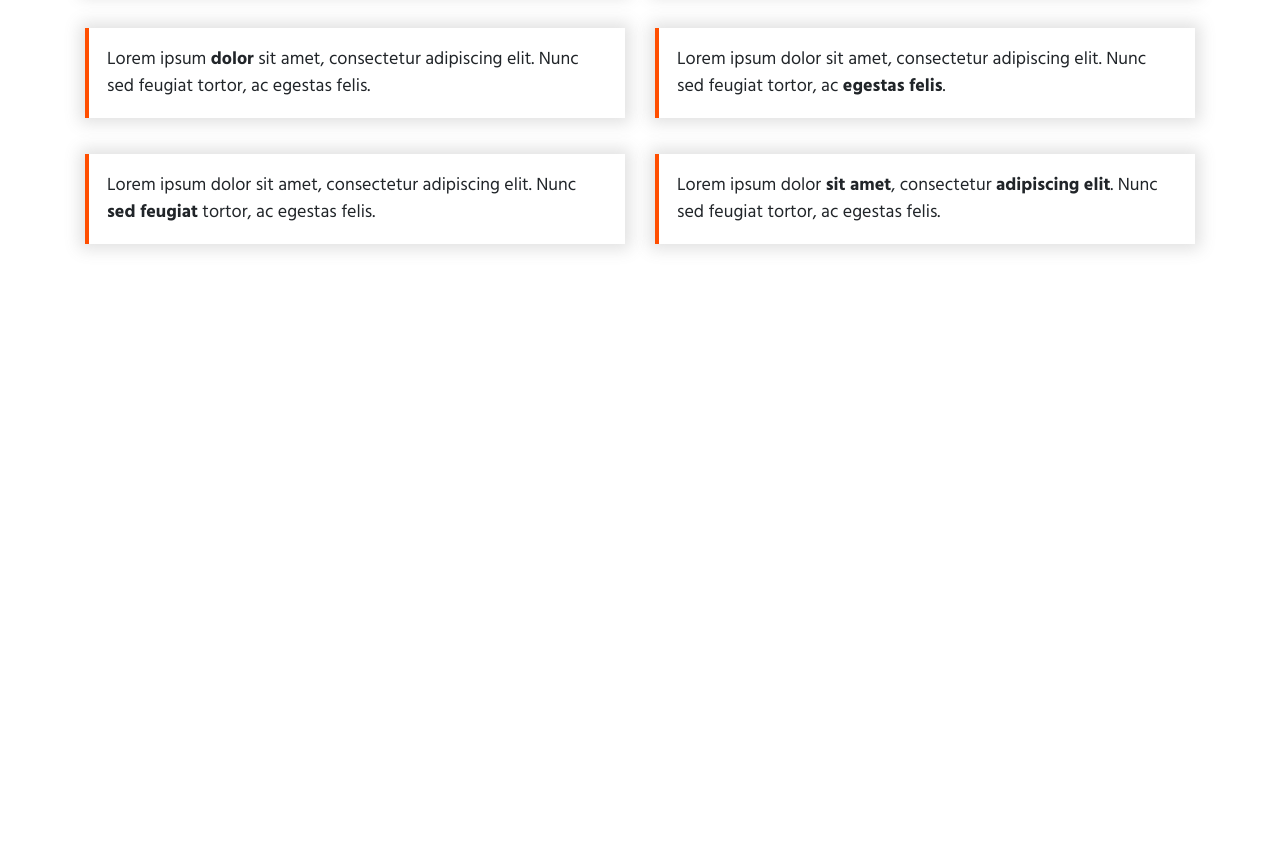
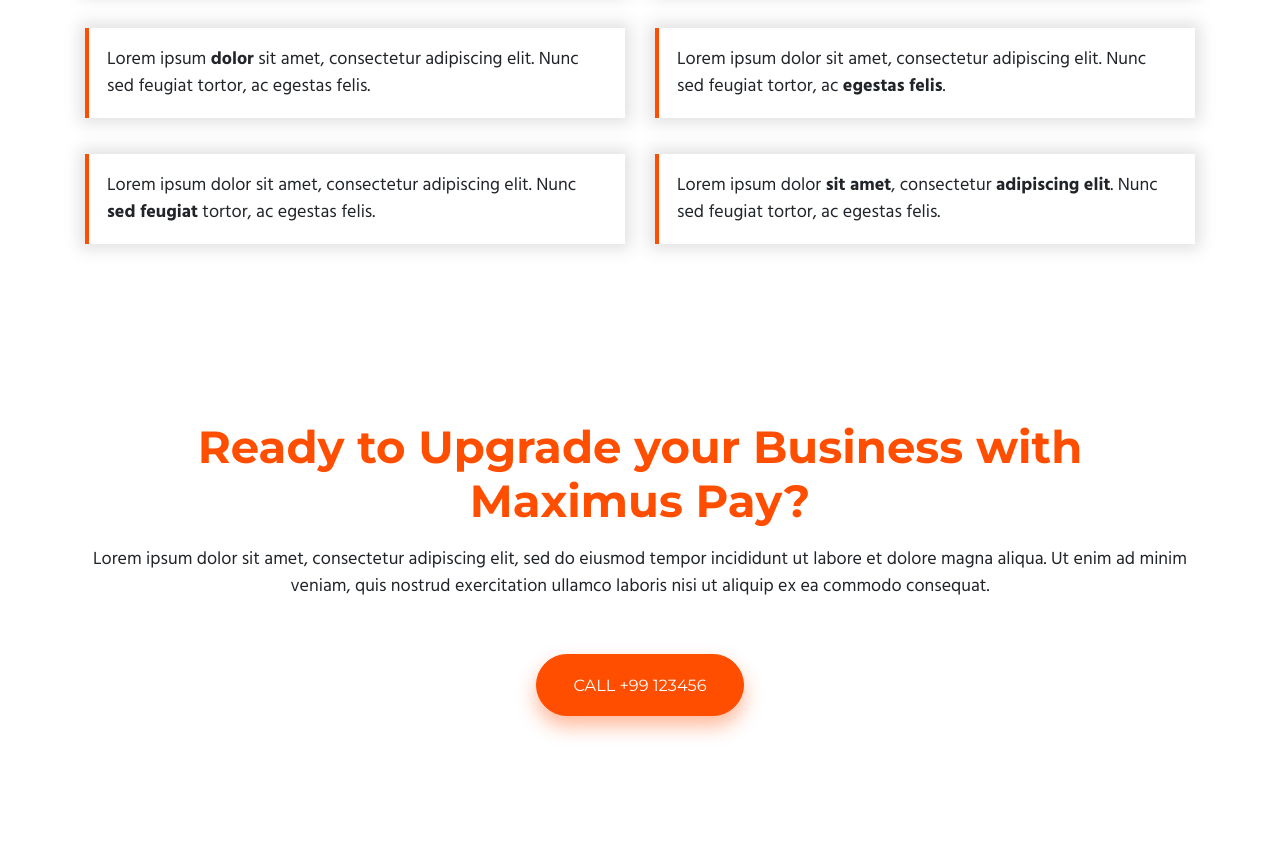
Before and after one commit to zaxwebs/maximusPay, a website built with Parcel: page src/index.html in a window 1280 px wide. Shown: the part 2495-3337 px from the top of the page. Before the commit the page ends 2843 px from the top, so only its background shows below. Built offline with nearby package versions, Linux system fonts and the light colour scheme.

Commit message:
Initial work on CTA

```diff
--- a/src/index.html
+++ b/src/index.html
@@ -223,6 +223,20 @@
         </div>
       </div>
     </section>
+    <section class="cta">
+      <div class="container text-center">
+        <h1 class="text-primary">
+          Ready to Upgrade your Business with Maximus Pay?
+        </h1>
+        <p class="mb-5">
+          Lorem ipsum dolor sit amet, consectetur adipiscing elit, sed do
+          eiusmod tempor incididunt ut labore et dolore magna aliqua. Ut enim ad
+          minim veniam, quis nostrud exercitation ullamco laboris nisi ut
+          aliquip ex ea commodo consequat.
+        </p>
+        <a href="tel:" class="btn btn-primary btn-lg mb-5">Call +99 123456</a>
+      </div>
+    </section>
     <script src="./scripts/main.js"></script>
   </body>
 </html>
```
